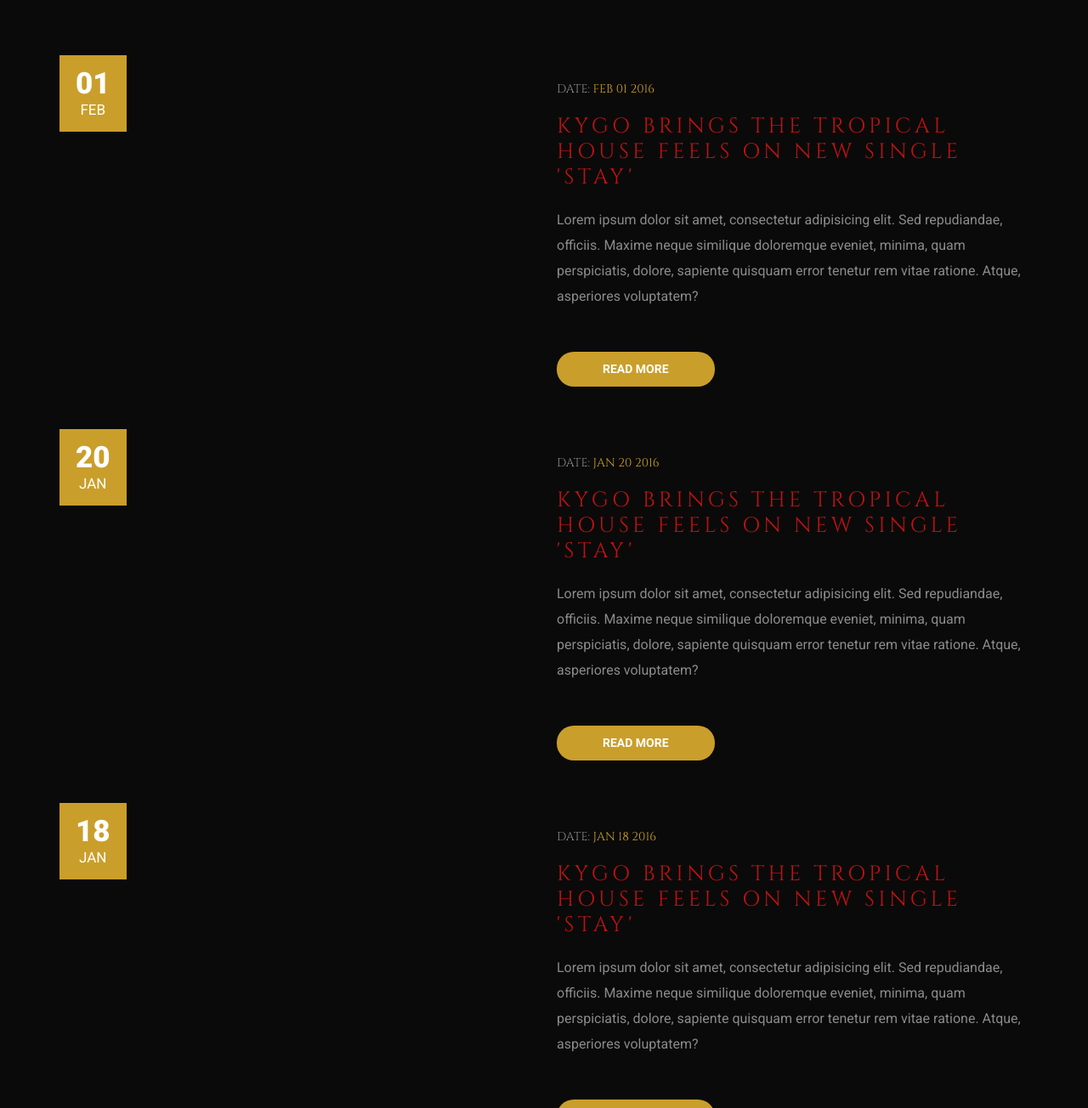
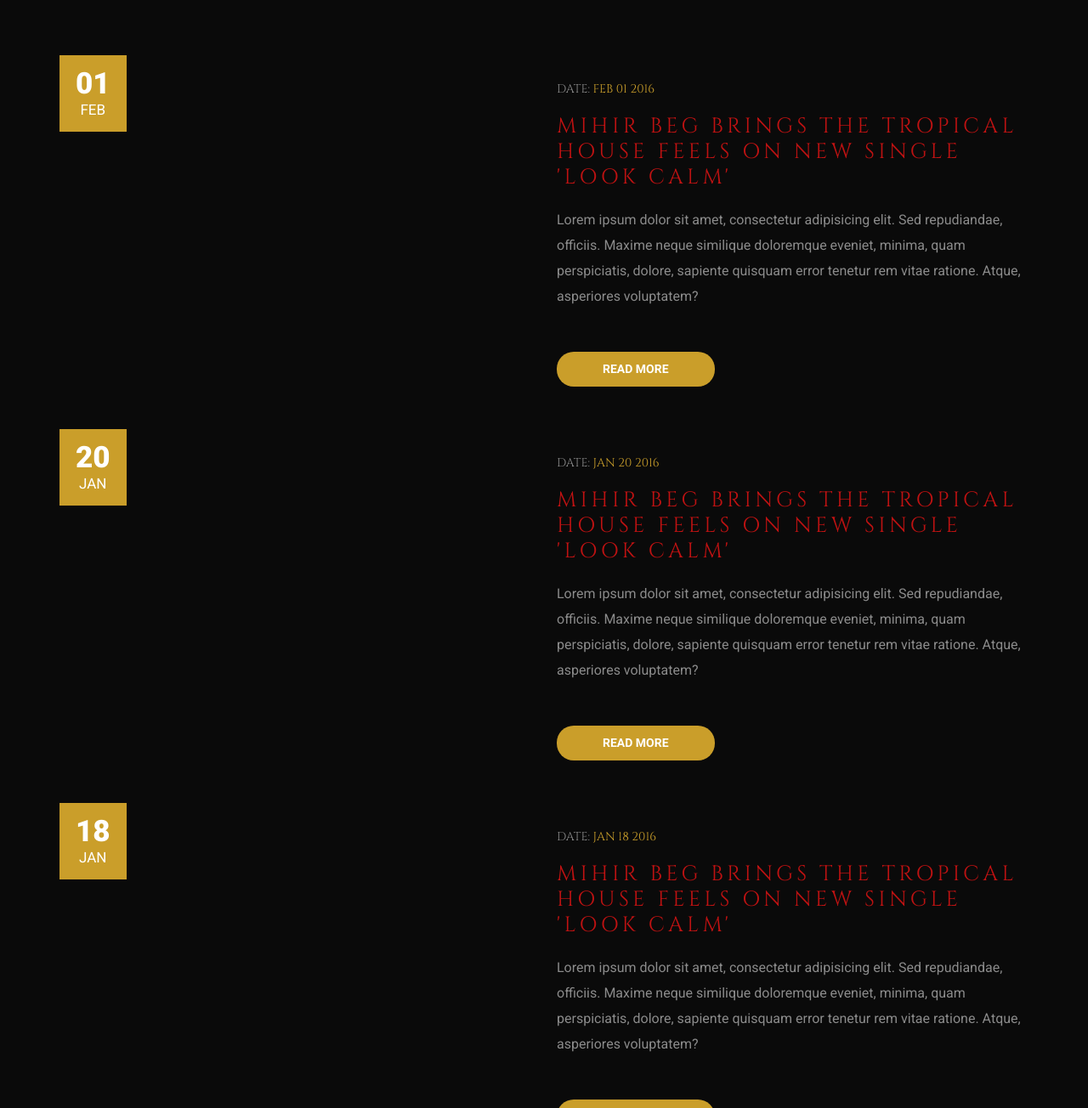
Before and after one commit to bgoonz/Mihir_Beg_Final, a plain HTML site: page index.html in a window 1280 px wide. Shown: the part 1060-2364 px from the top of the page at 85% size. Drawn offline with Linux system fonts and the light colour scheme; a script that the page names is missing.

Commit message:
fixed deploy issue

```diff
--- a/index.html
+++ b/index.html
@@ -299,7 +299,7 @@
                   <div class="voffset30"></div>
                   <h4 class="title small"><span>Date:</span> FEB 01 2016</h4>
                   <h3 class="title post">
-                    KYgo Brings the tropical house feels on new single 'stay'
+                    Mihir Beg Brings the tropical house feels on new single 'Look Calm'
                   </h3>
                   <p>
                     Lorem ipsum dolor sit amet, consectetur adipisicing elit.
@@ -335,7 +335,7 @@
                   <div class="voffset30"></div>
                   <h4 class="title small"><span>Date:</span> JAN 20 2016</h4>
                   <h3 class="title post">
-                    KYgo Brings the tropical house feels on new single 'stay'
+                    Mihir Beg Brings the tropical house feels on new single 'Look Calm'
                   </h3>
                   <p>
                     Lorem ipsum dolor sit amet, consectetur adipisicing elit.
@@ -371,7 +371,7 @@
                   <div class="voffset30"></div>
                   <h4 class="title small"><span>Date:</span> JAN 18 2016</h4>
                   <h3 class="title post">
-                    KYgo Brings the tropical house feels on new single 'stay'
+                    Mihir Beg Brings the tropical house feels on new single 'Look Calm'
                   </h3>
                   <p>
                     Lorem ipsum dolor sit amet, consectetur adipisicing elit.
```
